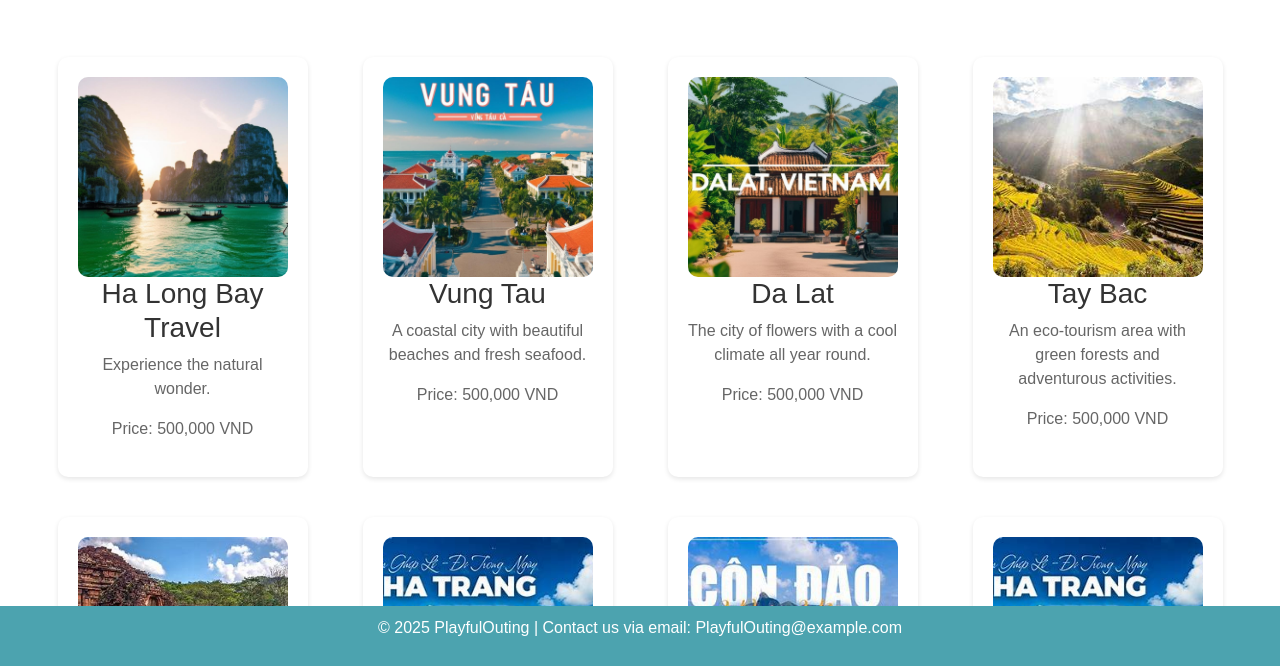
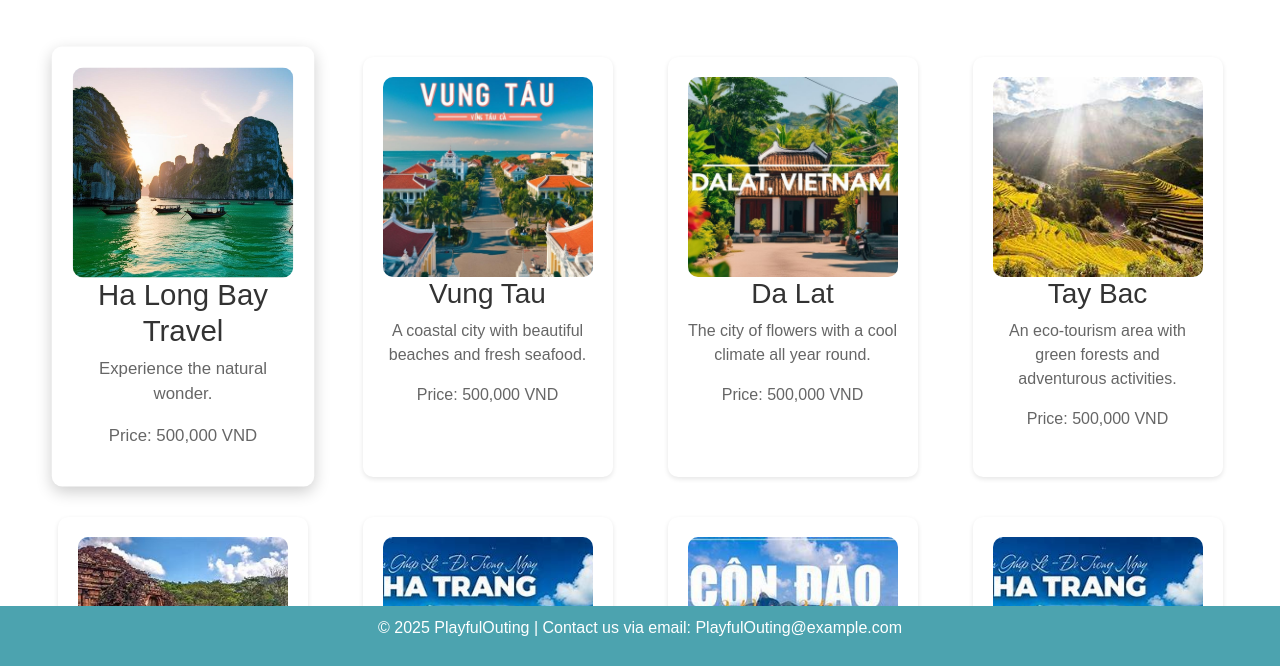
Before and after one commit to Hienkhoalk/eProject_final-coding, a plain HTML site: page index.html in a window 1280 px wide. In both pictures the pointer is over the element 182 px from the left and 898 px from the top of the page. Shown: the part 632-1298 px from the top of the page. Drawn offline with nearby package versions, Linux system fonts and the light colour scheme.

Commit message:
Update style.css

```diff
--- a/style.css
+++ b/style.css
@@ -153,6 +153,13 @@ footer {
     box-shadow: 0 2px 5px rgba(0, 0, 0, 0.1);
     width: 250px; /* Đảm bảo tất cả card có cùng chiều rộng */
     text-align: center;
+    transition: transform 0.3s ease-in-out, box-shadow 0.3s ease-in-out;
+}
+
+/* Hiệu ứng khi di chuột vào thẻ sản phẩm */
+.product-card:hover {
+    transform: scale(1.05);
+    box-shadow: 0 5px 15px rgba(0, 0, 0, 0.2);
 }
 
 /* Định dạng hình ảnh sản phẩm */
```
